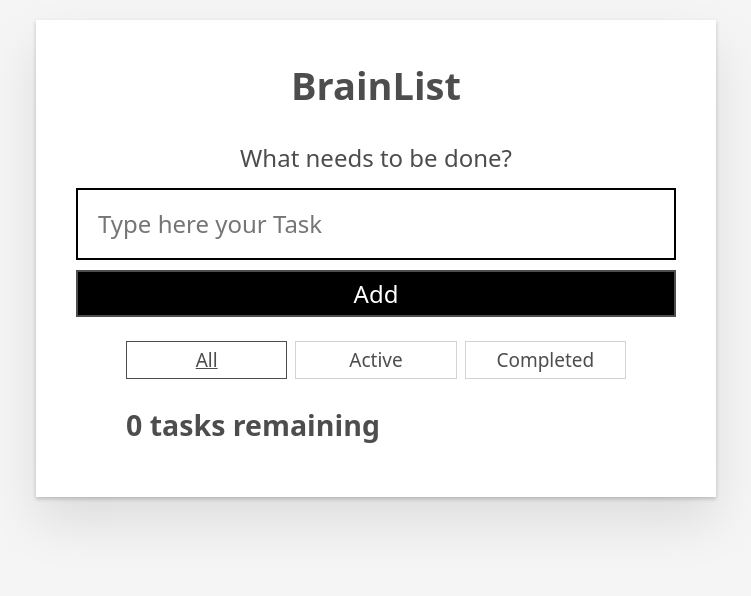
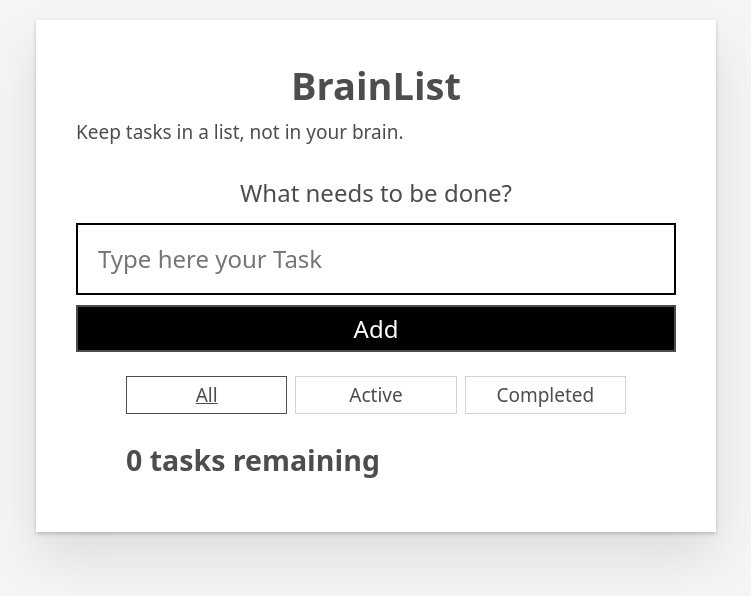
Before and after one commit to GeoX23/todo_app, a React (Create React App) app: page / in a window 1280 px wide. Shown: the top 596 px of the page, without its empty margins (264-1015 px from the left). Built offline with nearby package versions, Linux system fonts and the light colour scheme.

Commit message:
Added Subtitle

```diff
--- a/src/App.js
+++ b/src/App.js
@@ -107,6 +107,7 @@ export default function App(props) {
   return (
     <div className='todoapp stack-large'>
       <h1>BrainList</h1>
+      <span id='subTitle'>Keep tasks in a list, not in your brain.</span>
       <Form addTask={addTask} />
       <div className='filters btn-group stack-exception'>{filterList}</div>
       <h2 id='list-heading'>{headingText}</h2>
```
